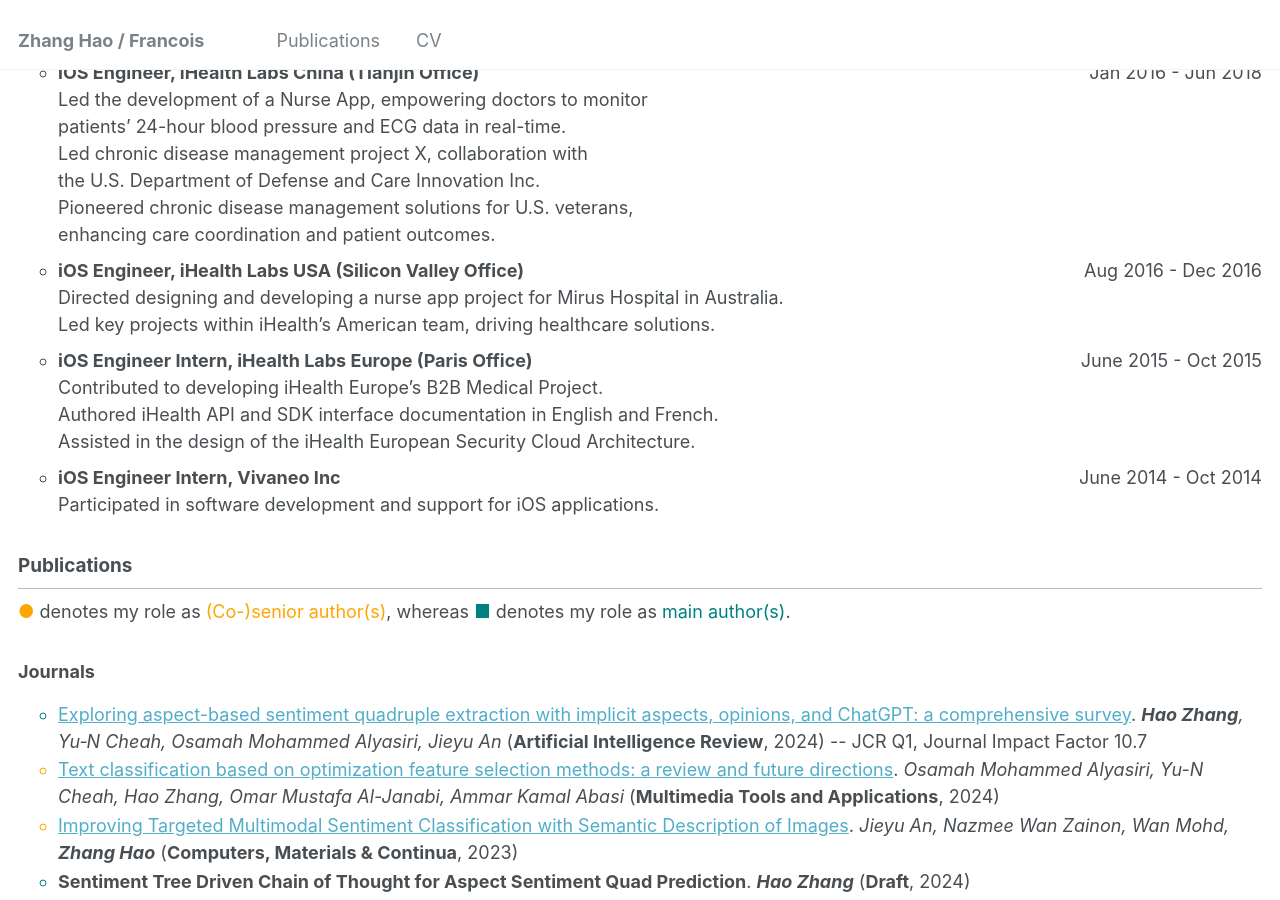
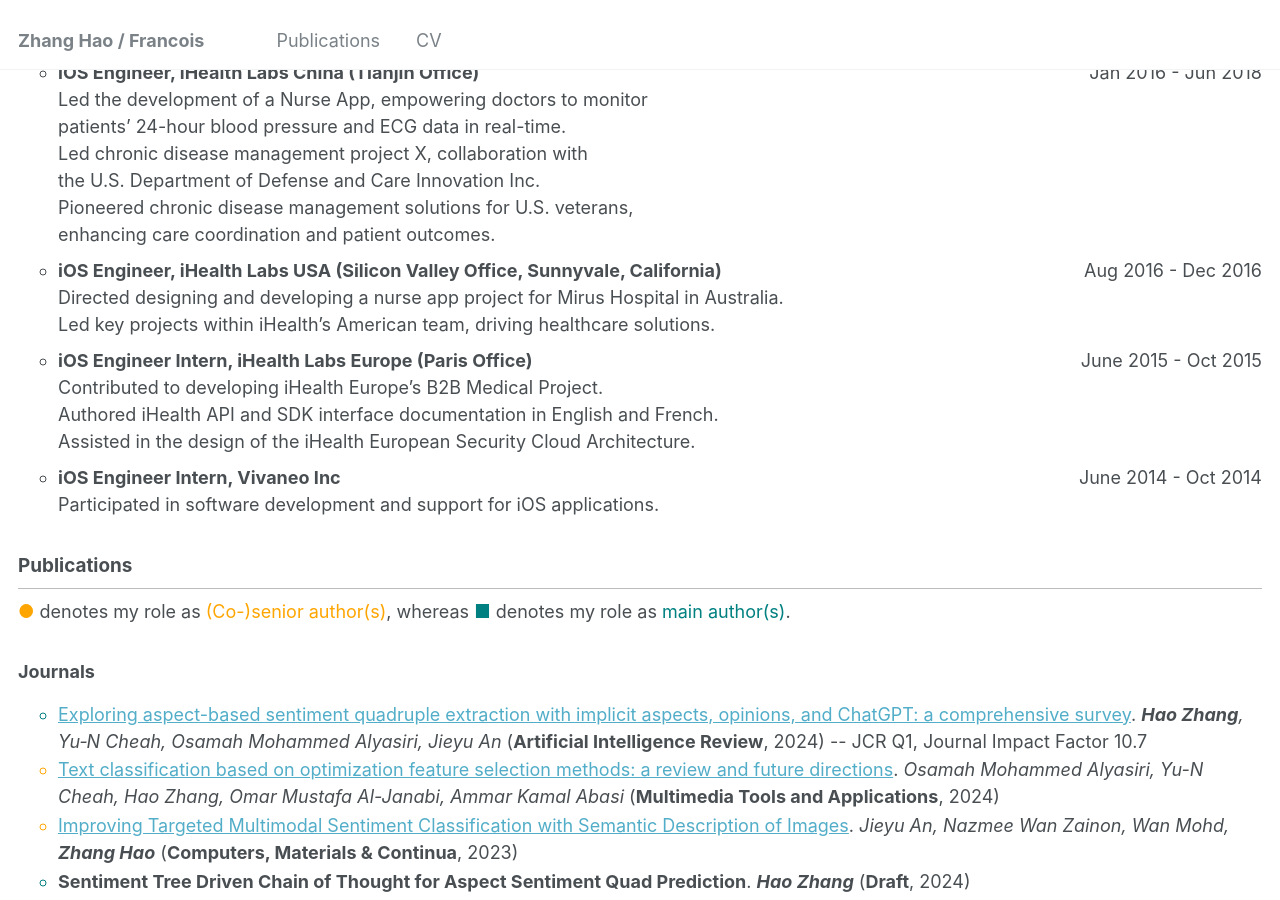
Before and after one commit to sydmou/sydmou.github.io, a Jekyll site: the page built from _pages/cv.md, in a window 1280 px wide and 900 px high, scrolled down 767 px. Built offline with Jekyll 4.4.1, drawn with Linux system fonts in a browser that asks for light colours.

Commit message:
Update cv.md

```diff
--- a/_pages/cv.md
+++ b/_pages/cv.md
@@ -38,7 +38,7 @@ redirect_from:
    the U.S. Department of Defense and Care Innovation Inc. </span>\
    <span class='desc'>Pioneered chronic disease management solutions for U.S. veterans, \\
    enhancing care coordination and patient outcomes. </span>
-* **iOS Engineer, iHealth Labs USA (Silicon Valley Office)**<span style="float: right;">Aug 2016 - Dec 2016</span>\
+* **iOS Engineer, iHealth Labs USA (Silicon Valley Office, Sunnyvale, California)**<span style="float: right;">Aug 2016 - Dec 2016</span>\
    <span class='desc'>Directed designing and developing a nurse app project for Mirus Hospital in Australia. </span>\
    <span class='desc'>Led key projects within iHealth’s American team, driving healthcare solutions. </span>
 * **iOS Engineer Intern, iHealth Labs Europe (Paris Office)**<span style="float: right;">June 2015 - Oct 2015</span>\
```
